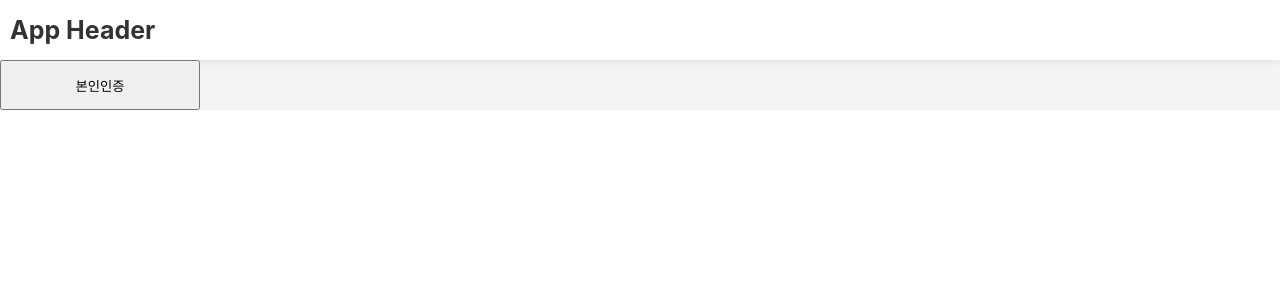
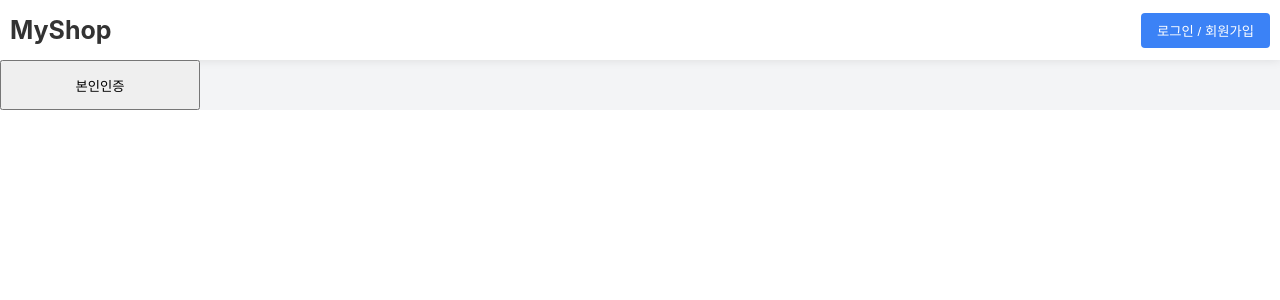
Before and after one commit to Choi-Seunghwan/course-web, a React (Create React App) app: page /auth in a window 1280 px wide. Shown: the top 300 px of the page. Built offline with nearby package versions, Linux system fonts and the light colour scheme.

Commit message:
feat: 상태 관리 추가

```diff
--- a/src/App.tsx
+++ b/src/App.tsx
@@ -1,6 +1,7 @@
 import styled from "styled-components";
 import AppRoutes from "./routes/AppRoutes";
 import AppHeader from "./components/layouts/AppHeader";
+import AppProviders from "./providers/AppProviders";
 
 const AppContainer = styled.div`
   min-height: 100%;
@@ -10,10 +11,12 @@ const AppContainer = styled.div`
 
 function App() {
   return (
-    <AppContainer>
-      <AppHeader />
-      <AppRoutes />
-    </AppContainer>
+    <AppProviders>
+      <AppContainer>
+        <AppHeader />
+        <AppRoutes />
+      </AppContainer>
+    </AppProviders>
   );
 }
 
--- a/src/components/layouts/AppHeader.tsx
+++ b/src/components/layouts/AppHeader.tsx
@@ -1,13 +1,14 @@
 import styled from "styled-components";
+import { useAuth } from "../../context/AuthContext";
 
 const AppHeaderContainer = styled.div`
   display: flex;
+  justify-content: space-between;
   align-items: center;
   padding: 10px;
   background-color: #fff;
   box-shadow: 0 0 10px rgba(0, 0, 0, 0.1);
   height: 60px;
-  max-height: 60px;
 `;
 
 const Logo = styled.h1`
@@ -17,10 +18,38 @@ const Logo = styled.h1`
   margin: 0;
 `;
 
+const AuthButton = styled.button`
+  padding: 8px 16px;
+  background-color: #3b82f6;
+  color: white;
+  border: none;
+  border-radius: 4px;
+  cursor: pointer;
+  &:hover {
+    background-color: #2563eb;
+  }
+`;
+
 export default function AppHeader() {
+  const { isAuthenticated, account, login, logout } = useAuth();
+
+  const handleLogin = () => {
+    login({ name: "john_doe", email: "temp@temp.com", id: 1 });
+  };
+
   return (
     <AppHeaderContainer>
-      <Logo>App Header</Logo>
+      <Logo>MyShop</Logo>
+      {isAuthenticated ? (
+        <div>
+          <span>👤 {account?.name}</span>
+          <AuthButton onClick={logout} style={{ marginLeft: "10px" }}>
+            로그아웃
+          </AuthButton>
+        </div>
+      ) : (
+        <AuthButton onClick={handleLogin}>로그인 / 회원가입</AuthButton>
+      )}
     </AppHeaderContainer>
   );
 }
--- /dev/null
+++ b/src/context/AuthContext.tsx
@@ -0,0 +1,54 @@
+import React, { createContext, useContext, useReducer, ReactNode } from "react";
+
+type Account = {
+  id: number;
+  email: string;
+  name: string;
+};
+
+const initialState = {
+  isAuthenticated: false,
+  account: null,
+};
+
+function authReducer(state: any, action: any) {
+  switch (action.type) {
+    case "LOGIN":
+      return { ...state, isAuthenticated: true, account: action.payload };
+    case "LOGOUT":
+      return { ...state, isAuthenticated: false, account: null };
+    default:
+      return state;
+  }
+}
+
+type AuthContextType = {
+  isAuthenticated: boolean;
+  account: Account | null;
+  login: (account: Account) => void;
+  logout: () => void;
+};
+
+const AuthContext = createContext<AuthContextType | undefined>(undefined);
+
+export const AuthProvider = ({ children }: { children: ReactNode }) => {
+  const [state, dispatch] = useReducer(authReducer, initialState);
+
+  const login = (account: Account) =>
+    dispatch({ type: "LOGIN", payload: account });
+  const logout = () => dispatch({ type: "LOGOUT" });
+
+  return (
+    <AuthContext.Provider value={{ ...state, login, logout }}>
+      {children}
+    </AuthContext.Provider>
+  );
+};
+
+export const useAuth = (): AuthContextType => {
+  const context = useContext(AuthContext);
+  if (!context) {
+    throw new Error("useAuth must be used within an AuthProvider");
+  }
+  return context;
+};
--- /dev/null
+++ b/src/providers/AppProviders.tsx
@@ -0,0 +1,15 @@
+import React from "react";
+import { AuthProvider } from "../context/AuthContext";
+
+const AppProviders = ({ children }: { children: React.ReactNode }) => {
+  return (
+    <AuthProvider>
+      {/* <ProductProvider>
+        <CartProvider>{children}</CartProvider>
+      </ProductProvider> */}
+      {children}
+    </AuthProvider>
+  );
+};
+
+export default AppProviders;
```
Also changed, not shown: src/context/CartContext.tsx (added, +61 -0 lines).
